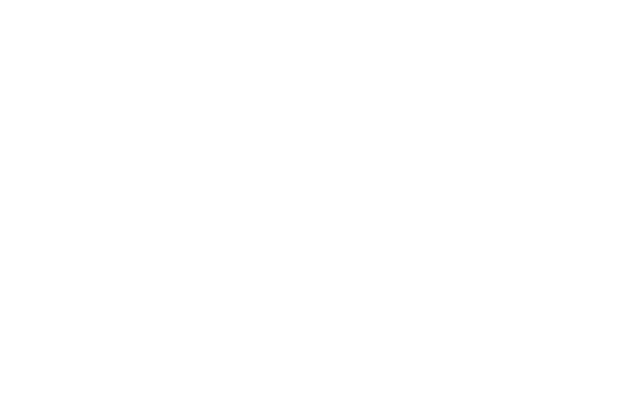
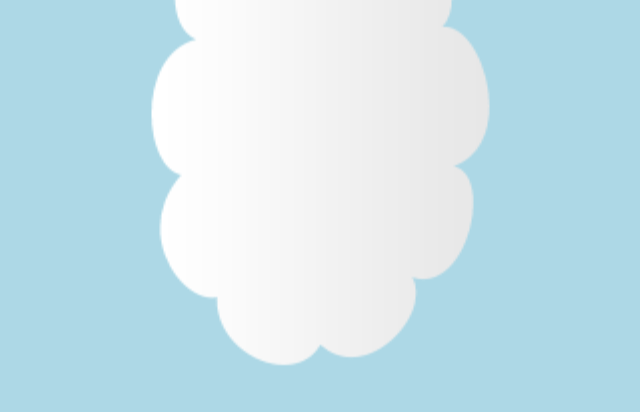
Before and after one commit to dawidkozakiewicz/css_animations, a plain HTML site: page index.html in a window 1280 px wide. Shown: the whole page, without its empty margins (521-1161 px from the left). Drawn offline with Linux system fonts and the light colour scheme.

Commit message:
transform

```diff
--- a/index.html
+++ b/index.html
@@ -1,10 +1,12 @@
 <!DOCTYPE html>
+
 <head>
   <title>Basket Example</title>
   <link href="style.css" rel="stylesheet" type="text/css">
 </head>
+
 <body>
   <div class="wrapper">
-
+    <img src="./mario-examples/img/cloud.png" alt="">
   </div>
 </body>
--- a/style.css
+++ b/style.css
@@ -1,5 +1,25 @@
+body {
+background: lightblue;
+text-align: center;
+}
+
 .wrapper{
   width: 100%;
   padding: 20px;
   box-sizing: border-box;
 }
+
+img {
+  /* transform: translateX(200px); */
+  /* transform: translateY(-200px); */
+  /* transform: translate(200px, -200px); */
+  /* transform: scaleX(3); */
+  /* transform: scaleX(0.3); */
+  /* transform: scaleY(3); */
+  /* transform: scale(2); */
+  /* transform: scale(0.5, 0.5); */
+  /* transform: rotateX(95deg); */
+  /* transform: rotateY(95deg); */
+  /* transform: rotateZ(90deg); */
+  transform: rotateZ(-90deg) translateY(200px) scale(2);
+}
```
